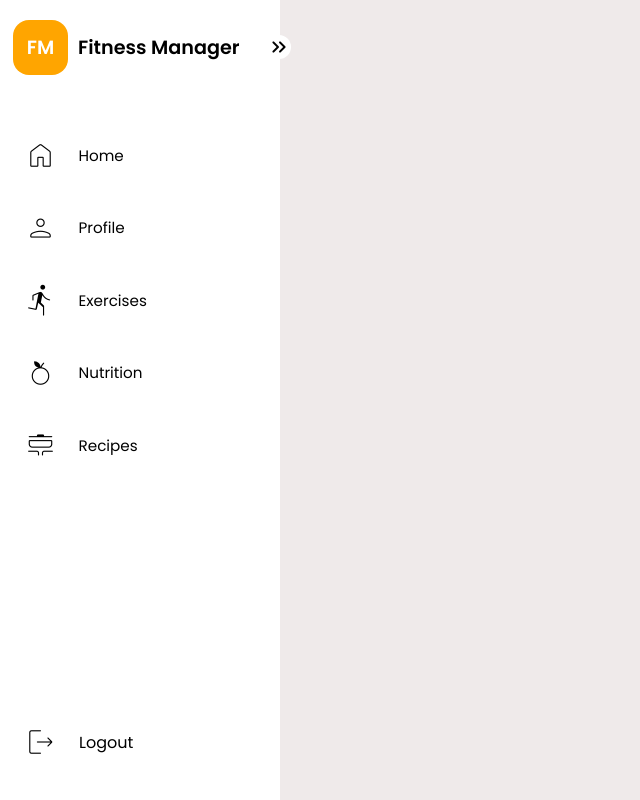
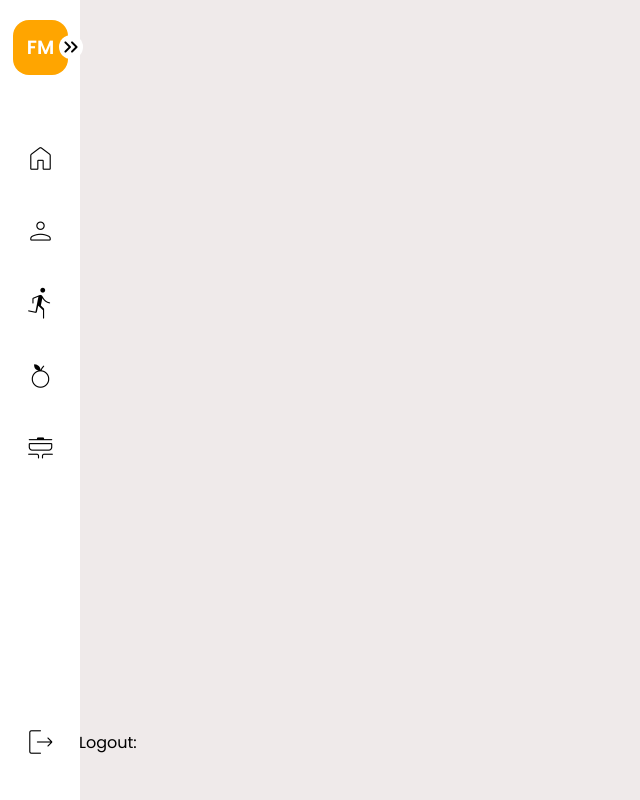
Before and after one commit to jpiaomartins/FitnessManager, a React (Create React App) app: page / in a window 1280 px wide. Both pictures are taken after a click on the element "keyboard_double_arrow_left". Shown: the whole page, without its empty margins (0-640 px from the left). Built offline with nearby package versions, Linux system fonts and the light colour scheme.

Commit message:
Collapse Sidebar

```diff
--- a/src/components/ButtonMenu/ButtonMenu.js
+++ b/src/components/ButtonMenu/ButtonMenu.js
@@ -1,7 +1,7 @@
 import React, {useState, useEffect} from "react";
 import './ButtonMenu.css';
 
-const ButtonMenu = ({id, icon, text, changeActiveItem, itemActive}) => {
+const ButtonMenu = ({id, icon, text, changeActiveItem, itemActive, isCollapsed}) => {
     const [isActive, setActive] = useState(false);
     const [isActiveOver, setActiveOver] = useState(false);
 
@@ -31,7 +31,11 @@ const ButtonMenu = ({id, icon, text, changeActiveItem, itemActive}) => {
             onMouseOut={onMouseOut}
         >
             <span style={{fontSize: "36px",  fontVariationSettings: "'wght' 150, 'opsz' 36, " + (isActive || isActiveOver?"'FILL' 1":"'FILL' 0")}} className="material-symbols-rounded menu-icon vertical-centered">{icon}</span>
-            <span className="bt-txt vertical-centered">{text}</span>
+            {
+                !isCollapsed?
+                <span className="bt-txt vertical-centered">{text}</span>:
+                null
+            }
         </div>
     )
 };
--- a/src/components/SidebarMenu/SidebarMenu.css
+++ b/src/components/SidebarMenu/SidebarMenu.css
@@ -4,6 +4,8 @@
     height: 100%;
     min-height: 600px;
     position: absolute;
+    opacity: 1;
+    transition: width var(--sidebar_animation_speed) ease-in-out;
 }
 
 .sidebar-header {
@@ -22,6 +24,7 @@
     background-color: var(--primary_color);
     width: 55px;
     height: 55px;
+    min-width: 55px;
     color: white;
     border-radius: 16px;
 }
@@ -34,19 +37,6 @@
     bottom: 5%;
 }
 
-.bt-sm {
-    position: absolute;
-    top: 35px;
-    right: -4%;
-    background-color: var(--menu_color);
-    border-radius: 20px;
-}
-
-.bt-sm:hover {
-    background-color: var(--primary_color);
-    color: white;
-}
-
-.sidebar-menu .compact {
+.sidebar-menu.compact {
     width: var(--sidebar_collapsed_width);
 }
--- a/src/components/SidebarMenu/SidebarMenu.js
+++ b/src/components/SidebarMenu/SidebarMenu.js
@@ -1,4 +1,4 @@
-import React, {useState} from "react";
+import React, {useState, useEffect} from "react";
 import './SidebarMenu.css';
 import ButtonMenu from "../ButtonMenu/ButtonMenu";
 import ButtonExpand from "../ButtonExpand/ButtonExpand";
@@ -45,10 +45,10 @@ const SidebarMenu = () => {
     }
 
     return (
-        <div className='sidebar-menu'>
+        <div className={isCollapsed?'sidebar-menu compact':'sidebar-menu'}>
             <div className="sidebar-header">
                 <div className="logo-header">FM</div>
-                <span className="vertical-centered">Fitness Manager</span>
+                <span className={isCollapsed?"vertical-centered hidden":"vertical-centered"}>Fitness Manager</span>
             </div>
             <ButtonExpand isCollapsed={isCollapsed} changeCollapsed={changeCollapsed} />
             <div className="sidebar-items">
@@ -56,9 +56,9 @@ const SidebarMenu = () => {
                     menuItems.map(item => {
                         if(activeItemId === item.id) {
                             console.log("True");
-                            return <ButtonMenu key={item.id} id={item.id} icon={item.icon} text={item.text} changeActiveItem={changeActiveItem} itemActive={true}/>;
+                            return <ButtonMenu key={item.id} id={item.id} icon={item.icon} text={item.text} changeActiveItem={changeActiveItem} itemActive={true} isCollapsed={isCollapsed}/>;
                         } else {
-                            return <ButtonMenu key={item.id} id={item.id} icon={item.icon} text={item.text} changeActiveItem={changeActiveItem} itemActive={false}/>;
+                            return <ButtonMenu key={item.id} id={item.id} icon={item.icon} text={item.text} changeActiveItem={changeActiveItem} itemActive={false} isCollapsed={isCollapsed}/>;
                         }
                     })
                 }
@@ -66,7 +66,7 @@ const SidebarMenu = () => {
             <div className='sidebar-footer'>
                 <div className='logout vertical-centered'>
                     <span style={{fontSize: "36px",  fontVariationSettings: "'wght' 150, 'opsz' 36, 'FILL' 1"}} className="material-symbols-rounded menu-icon vertical-centered">logout</span>
-                    <span>Logout</span>
+                    <span className={isCollapsed?'':'hidden'}>Logout</span>:
                 </div>
             </div>
         </div>
--- a/src/index.css
+++ b/src/index.css
@@ -8,7 +8,7 @@
   --primary_color_hover: rgba(255, 166, 0, 0.8);
   --background_color: rgb(239, 234, 234);
   --sidebar_expanded_width: 280px;
-  --sidebar_collapsed_width: 50px;
+  --sidebar_collapsed_width: 80px;
   --sidebar_animation_speed: 0.5s;
 }
 
@@ -33,3 +33,8 @@ code {
 .scrollable {
   overflow-y: scroll;
 }
+
+.hidden {
+  visibility: hidden;
+  opacity: 0;
+}
```
